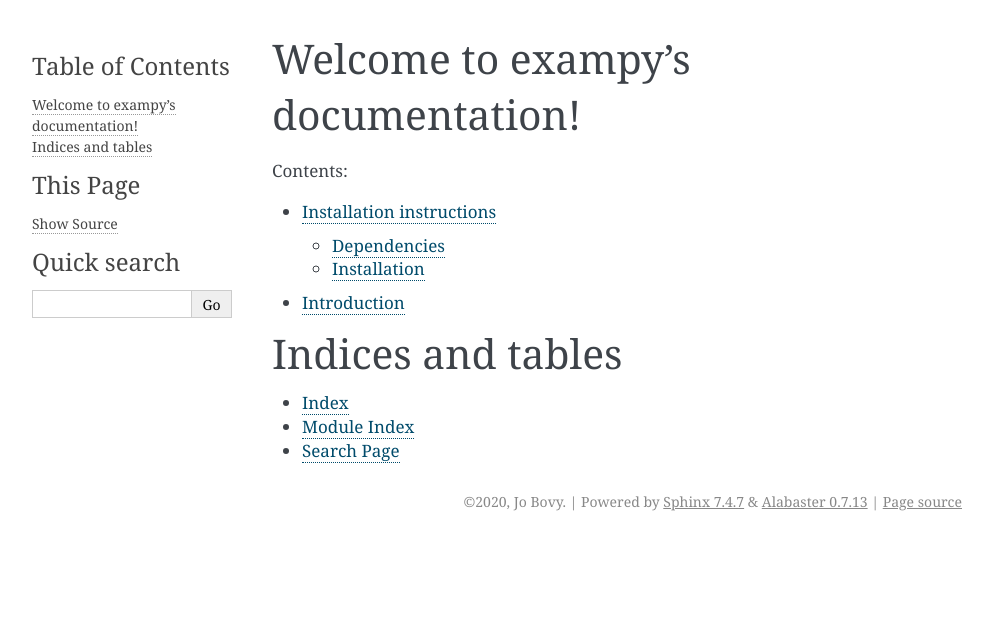
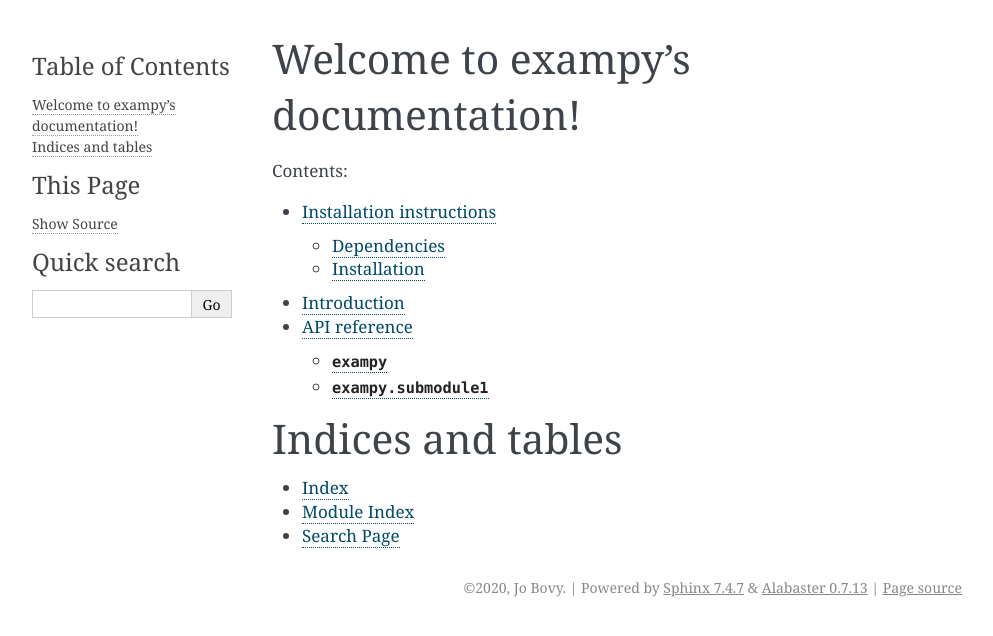
Before and after one commit to jobovy/code-packaging-minicourse, a Sphinx documentation site: the page built from exampy/docs/source/index.rst, in a window 1280 px wide. Shown: the top 636 px of the page, without its empty margins (148-1141 px from the left). Built offline with Sphinx 7.4.7, drawn with Linux system fonts in a browser that asks for light colours.

Commit message:
Add a simple API using autodoc

```diff
--- a/exampy/docs/source/conf.py
+++ b/exampy/docs/source/conf.py
@@ -30,7 +30,7 @@
 # Add any Sphinx extension module names here, as strings. They can be
 # extensions coming with Sphinx (named 'sphinx.ext.*') or your custom
 # ones.
-extensions = [
+extensions = ["sphinx.ext.autodoc","sphinx.ext.napoleon"
 ]
 
 # Add any paths that contain templates here, relative to this directory.
--- a/exampy/docs/source/index.rst
+++ b/exampy/docs/source/index.rst
@@ -12,6 +12,7 @@
 
    installation.rst
    intro.rst
+   reference.rst
 
 Indices and tables
 ==================
--- /dev/null
+++ b/exampy/docs/source/reference.rst
@@ -0,0 +1,14 @@
+API reference
+=============
+
+``exampy``
+----------
+
+.. autofunction:: exampy.square
+
+.. autofunction:: exampy.pow
+
+``exampy.submodule1``
+---------------------
+
+.. autofunction:: exampy.submodule1.cube
```
